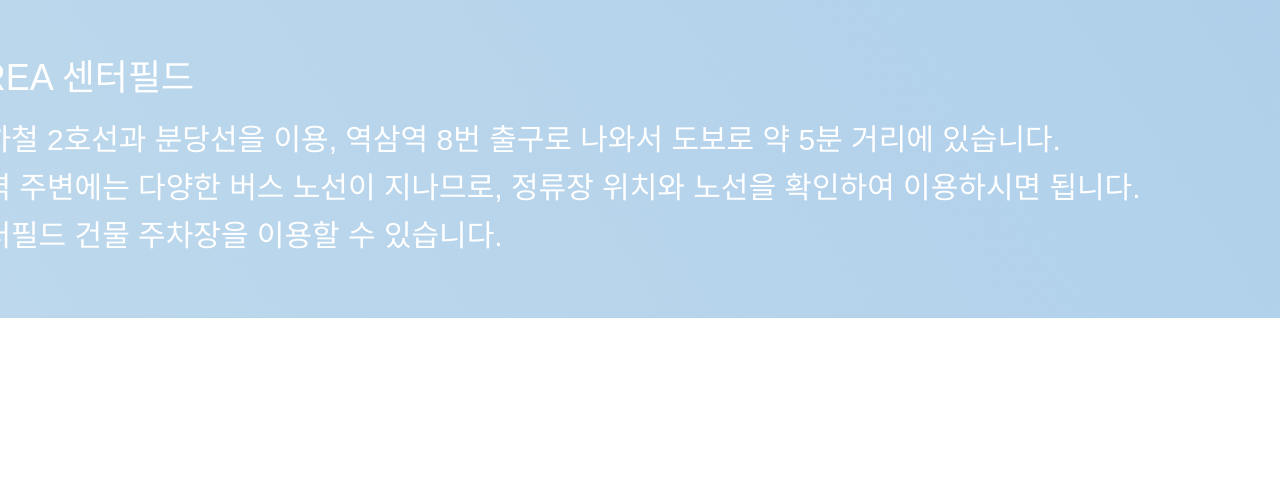
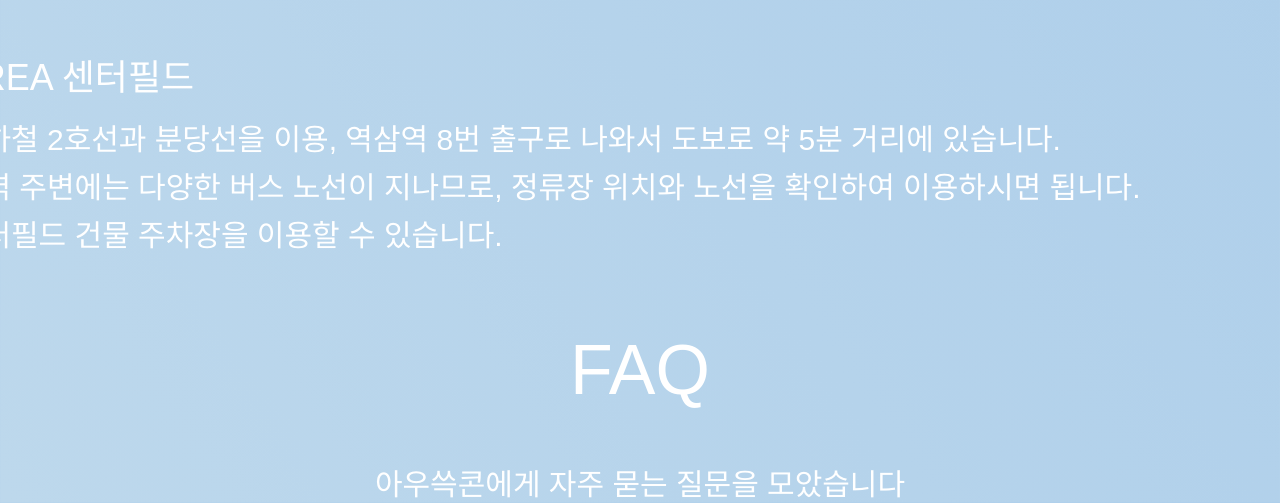
Before and after one commit to AUSG/ausgcon2025, a Next.js app: page / in a window 1280 px wide. Shown: the part 5181-5684 px from the top of the page. Before the commit the page ends 5499 px from the top, so only its background shows below. Built offline with nearby package versions, Linux system fonts and the light colour scheme; a web font is replaced by a local one.

Commit message:
feat : faq섹션 틀 추가

```diff
--- a/src/app/page.tsx
+++ b/src/app/page.tsx
@@ -1,5 +1,6 @@
 import Contact from "@/components/contact/TallyForm";
 import DescriptionSection from "@/components/description/DescriptionSection";
+import FAQSection from "@/components/faq/FAQSection";
 import MainSection from "@/components/main/MainSection";
 import KakaoMap from "@/components/map/KakaoMap";
 import MapSection from "@/components/map/MapSection";
@@ -17,6 +18,7 @@ export default function Home() {
       <ScheduleSection />
       <SpeakerSection />
       <MapSection />
+      <FAQSection />
     </div>
   );
 }
--- /dev/null
+++ b/src/components/faq/FAQSection.tsx
@@ -0,0 +1,12 @@
+const FAQSection = () => {
+  return (
+    <section>
+      <div className="text-center text-white">
+        <h2 className="mb-11 text-[70px]">FAQ</h2>
+        <p className="text-3xl">아우쓱콘에게 자주 묻는 질문을 모았습니다</p>
+      </div>
+    </section>
+  );
+};
+
+export default FAQSection;
```
